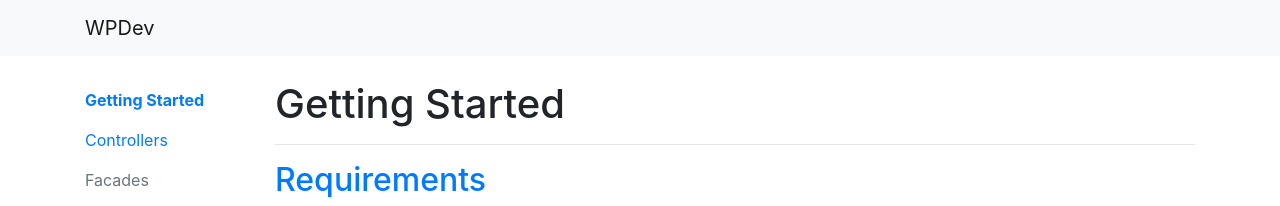
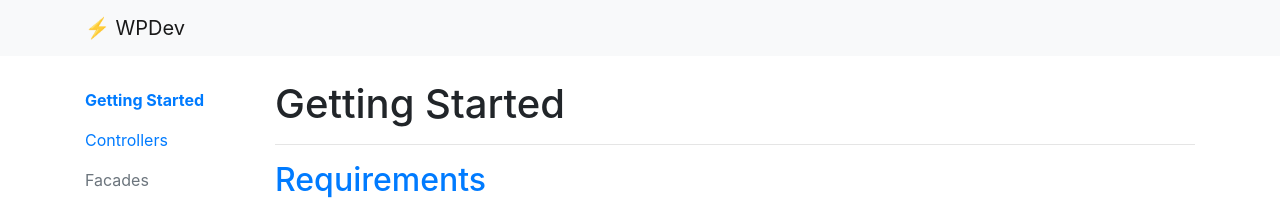
Before and after one commit to JoshMoreno/wpdev, a Jekyll site: the page built from docs/index.html, in a window 1280 px wide. Shown: the top 206 px of the page. Built offline with Jekyll 4.4.1, drawn with Linux system fonts in a browser that asks for light colours.

Commit message:
add favicon

```diff
--- a/docs/_includes/header.html
+++ b/docs/_includes/header.html
@@ -1,7 +1,7 @@
 <header>
     <nav class="navbar navbar-light bg-light">
         <div class="container">
-            <a class="navbar-brand" href="#">WPDev</a>
+            <a class="navbar-brand" href="#">⚡️ WPDev</a>
         </div>
     </nav>
 </header>
```
Also changed, not shown: docs/favicon.ico (added), docs/favicon.png (added).
